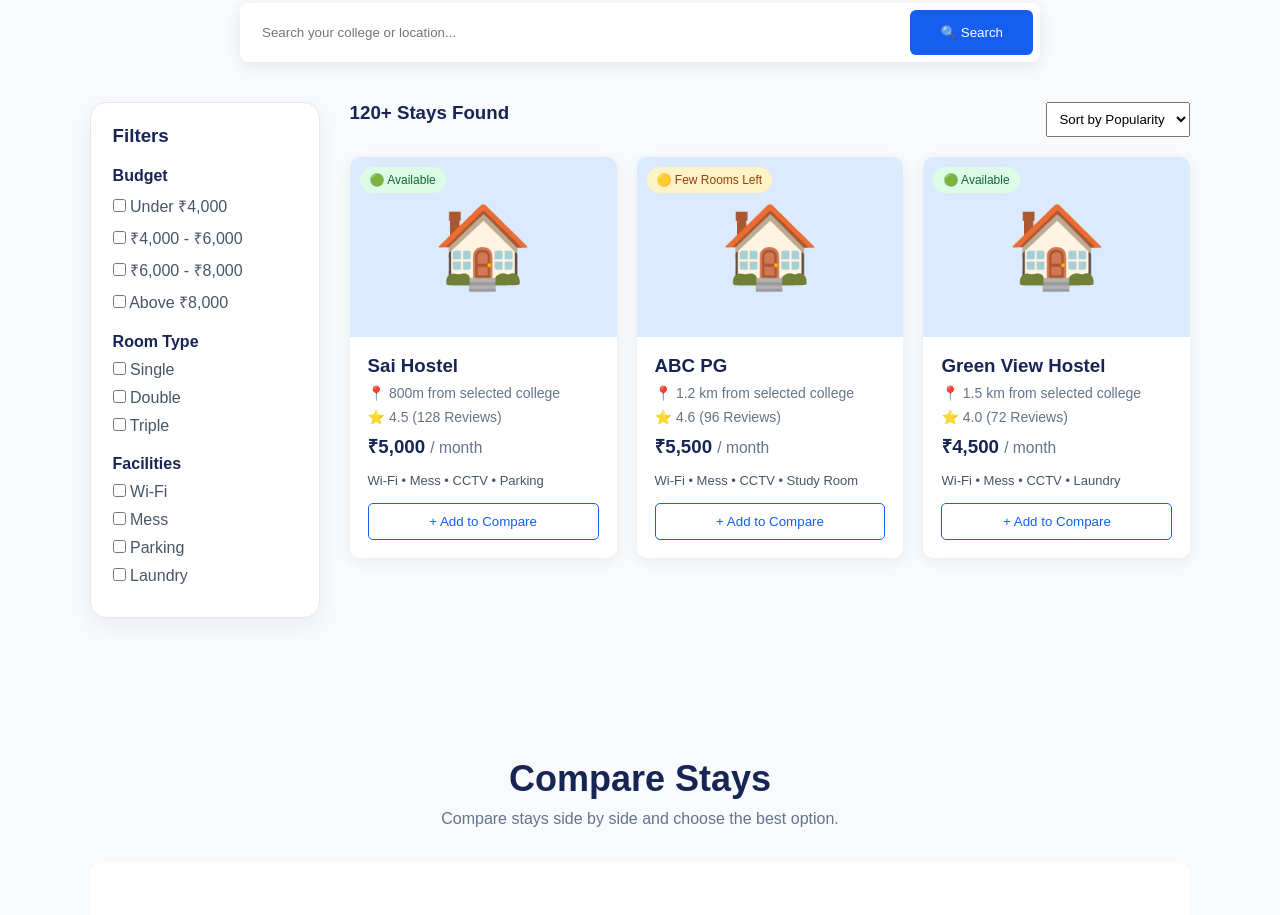
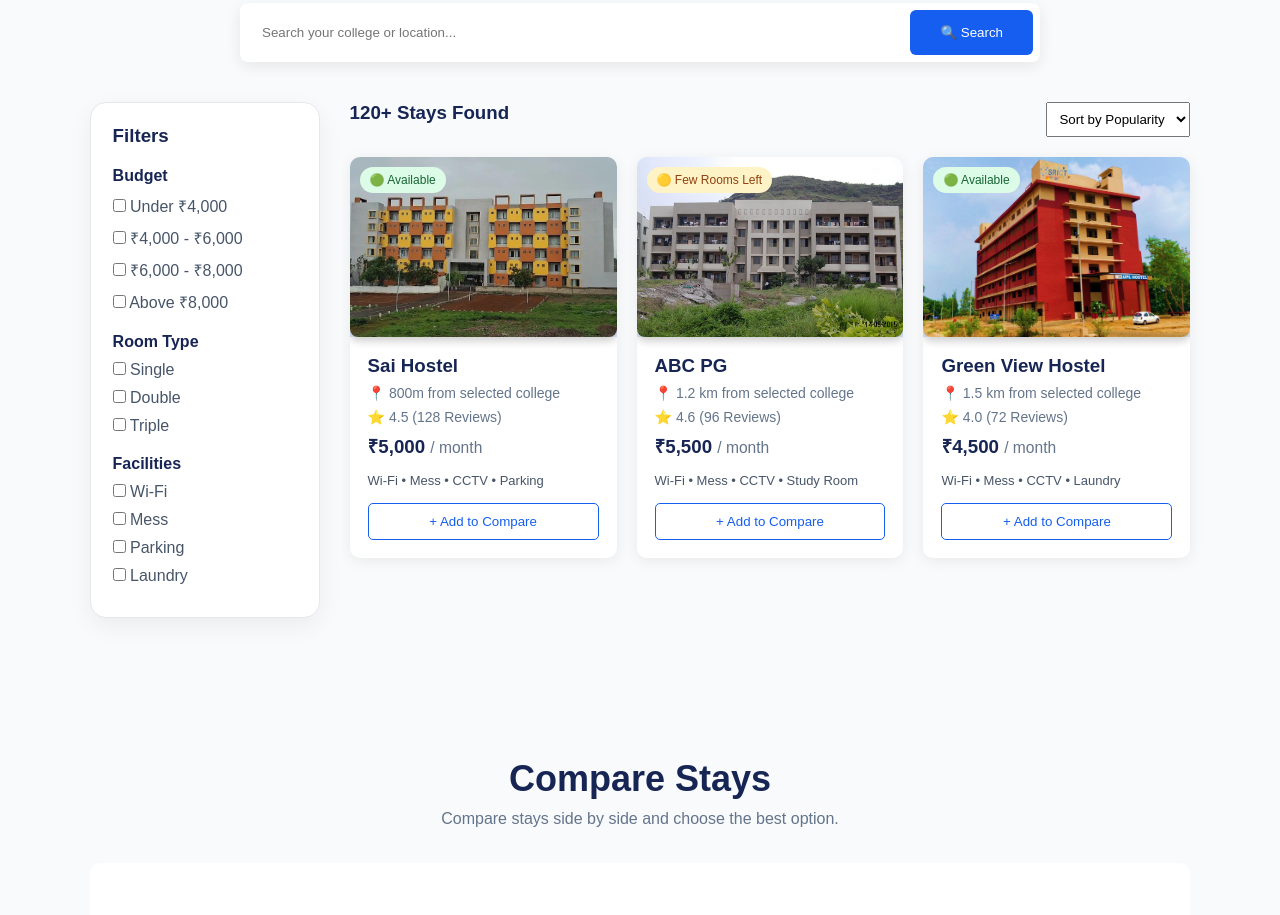
Before and after one commit to sanikapatil3015/StayFinder, a plain HTML site: page StayFinderMP/frontend/index.html in a window 1280 px wide. Shown: the part 1173-2088 px from the top of the page. Drawn offline with Linux system fonts and the light colour scheme.

Commit message:
Image changes

```diff
--- a/StayFinderMP/frontend/index.html
+++ b/StayFinderMP/frontend/index.html
@@ -293,7 +293,7 @@
 
                     <div class="stay-image">
 
-                        🏠
+                        <img src="images/Hostel1.jpg" alt="Sample hostel building">
 
                         <span class="available">
                             🟢 Available
@@ -331,7 +331,7 @@
 
                     <div class="stay-image">
 
-                        🏠
+                         <img src="images/Hostel2.jpg" alt="Sample hostel building">
 
                         <span class="few">
                             🟡 Few Rooms Left
@@ -369,7 +369,7 @@
 
                     <div class="stay-image">
 
-                        🏠
+                         <img src="images/Hostel3.jpg" alt="Sample hostel building">
 
                         <span class="available">
                             🟢 Available
--- a/StayFinderMP/frontend/style.css
+++ b/StayFinderMP/frontend/style.css
@@ -374,6 +374,13 @@ img {
     align-items: center;
     font-size: 80px;
     position: relative;
+}
+
+.stay-image img {
+width: 100%;
+height: 100%;
+object-fit: cover;
+display: block;
 }
 
 .stay-image span {
```
Also changed, not shown: StayFinderMP/frontend/images/Hostel1.jpg (added), StayFinderMP/frontend/images/Hostel2.jpg (added), StayFinderMP/frontend/images/Hostel3.jpg (added).
